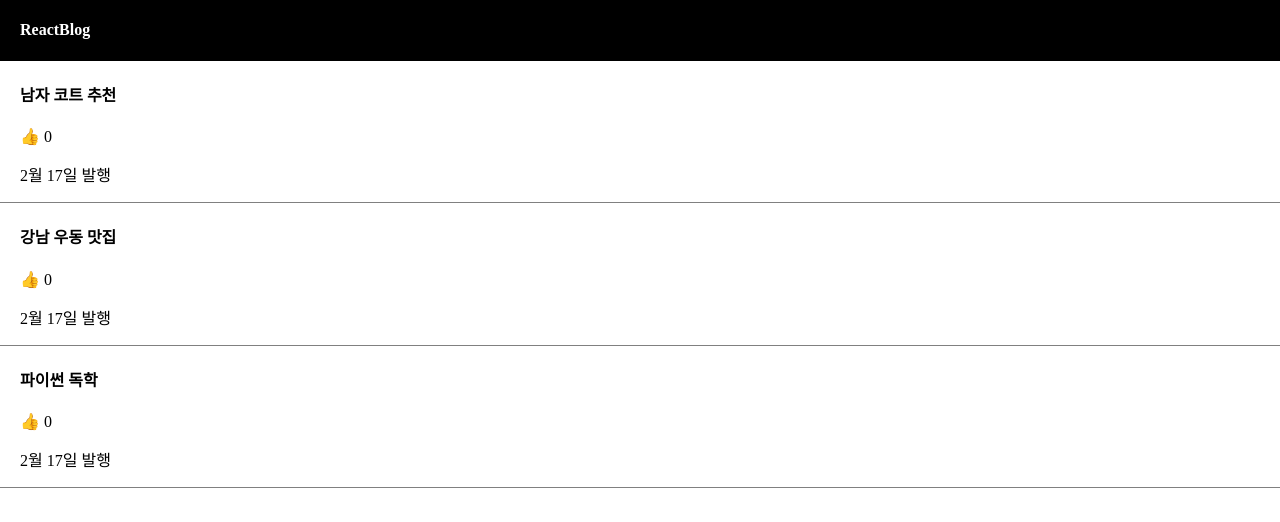
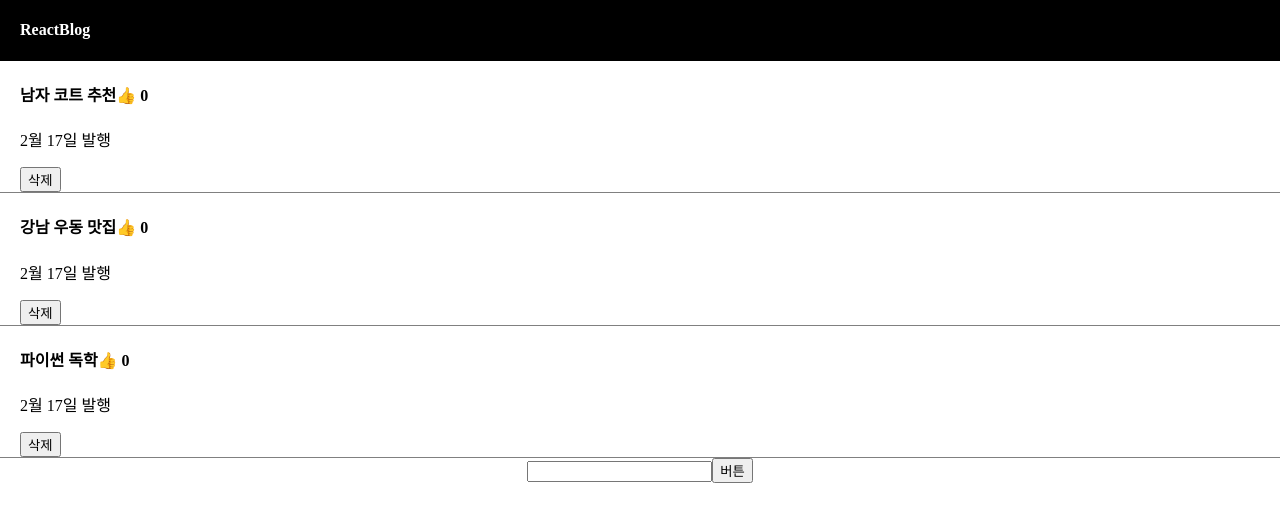
Before and after one commit to Milk0621/practice-react-basic, a React (Vite) app: page / in a window 1280 px wide. Shown: the top 522 px of the page. Built offline with nearby package versions, Linux system fonts and the light colour scheme.

Commit message:
feat: 게시글 추가 및 삭제 기능 구현
- 입력창을 통해 새로운 게시글을 글제목 배열에 unshift로 추가
- 각 게시글 옆에 삭제 버튼을 추가하여 splice로 해당 게시글 제거

```diff
--- a/src/App.jsx
+++ b/src/App.jsx
@@ -8,6 +8,7 @@ function App() {
   let [따봉, 따봉변경] = useState([0, 0, 0]);
   let [modal, setModal] = useState(false);
   let [title, setTitle] = useState(0);
+  let [input, setInput] = useState('');
 
   return (
     <div className='App'>
@@ -32,17 +33,31 @@ function App() {
         글제목.map((a, i)=>{
           return (
             <div className='list' key={i}>
-              <h4 onClick={ ()=>{setModal(!modal); setTitle(i) }}>{ 글제목[i] }</h4>
-              <span onClick={ ()=>{
-                let copy = [...따봉]
-                copy[i] = copy[i] + 1
-                따봉변경(copy)
-              } }>👍</span> { 따봉[i] }
+              <h4 onClick={ ()=>{setModal(!modal); setTitle(i) }}>{ 글제목[i] }
+                <span onClick={ (e)=>{
+                  e.stopPropagation();
+                  let copy = [...따봉]
+                  copy[i] = copy[i] + 1
+                  따봉변경(copy)
+                } }>👍</span> { 따봉[i] }
+              </h4>
               <p>2월 17일 발행</p>
+              <button onClick={()=>{
+                let copy = [...글제목];
+                copy.splice(i, 1);
+                글제목변경(copy);
+              }}>삭제</button>
             </div>
           )
         })
       }
+
+      <input type="text" onChange={(e)=>{ setInput(e.target.value); console.log(input) }}/>
+      <button onClick={()=>{
+        let copy = [...글제목];
+        copy.unshift(input);
+        글제목변경(copy);
+      }}>버튼</button>
 
       {
         modal == true ? <Modal title={title} 글제목={글제목}/> : null
```
